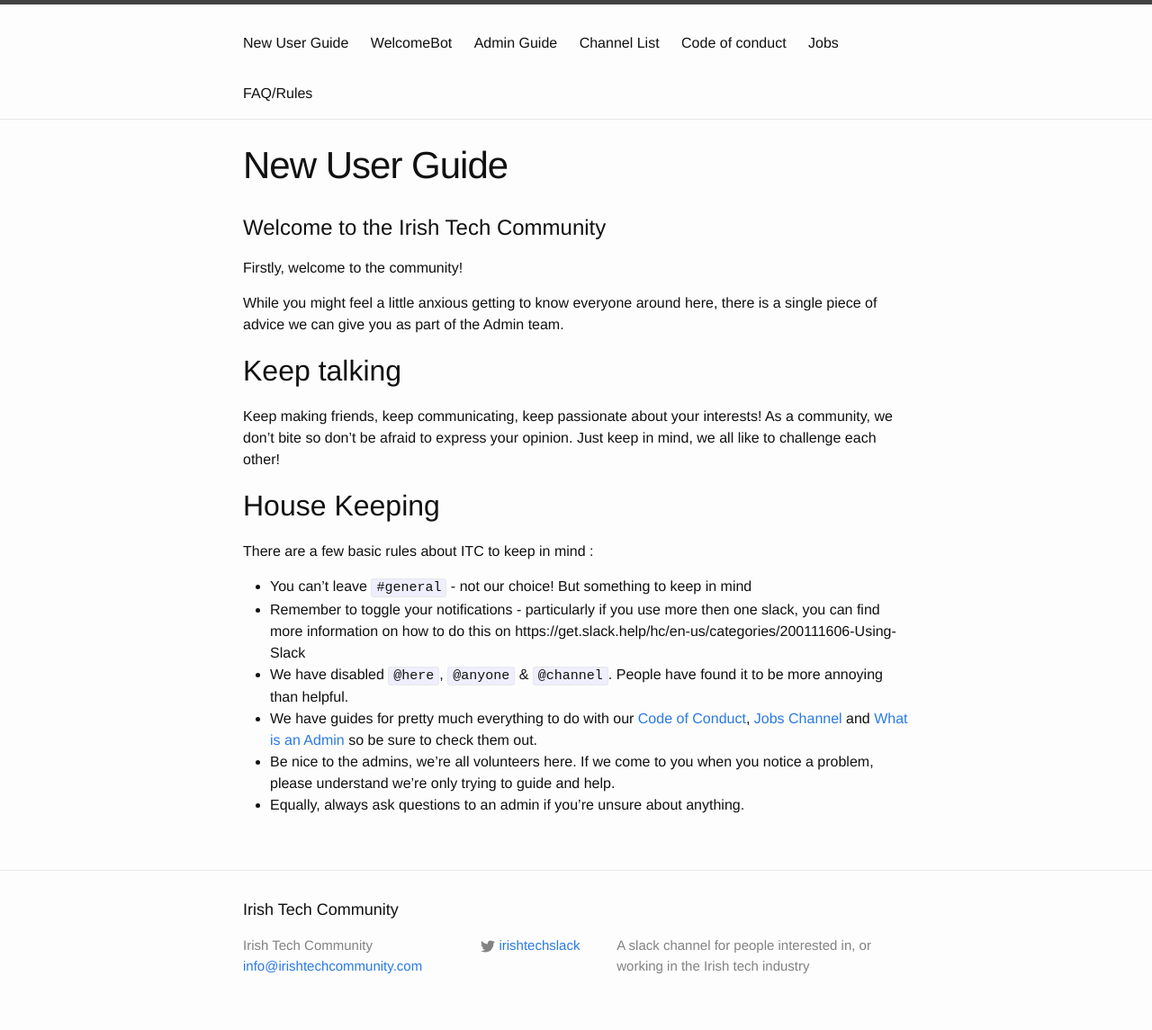
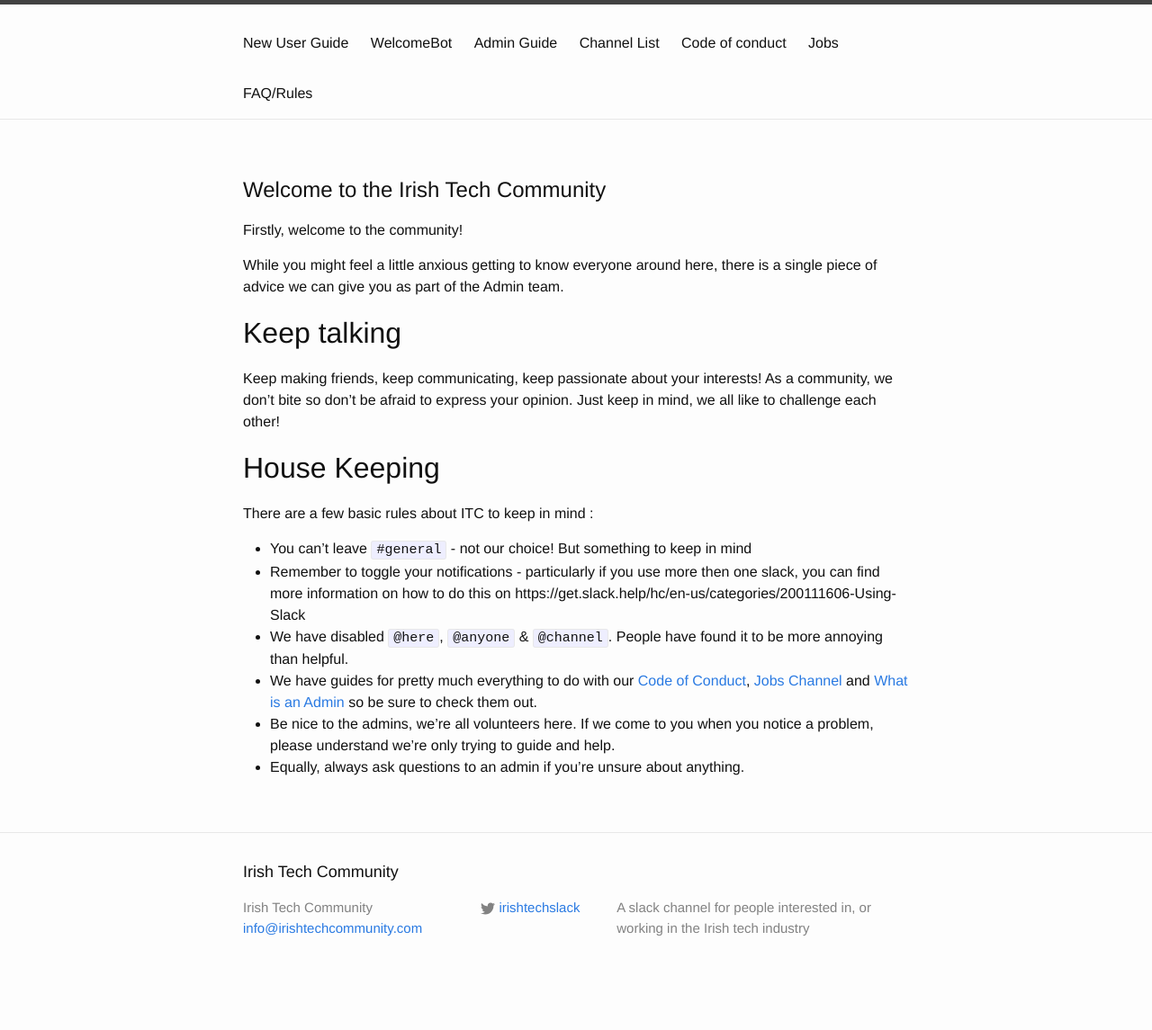
Before and after one commit to IrishTechCommunity/irishtechcommunity.github.io, a Jekyll site: the page built from NewUserGuide.md, in a window 1280 px wide. Shown: the whole page at 90% size. Built offline with Jekyll 4.4.1, drawn with Linux system fonts in a browser that asks for light colours; a script that is not in the unit is left out; after the commit the page ends 1103 px from its top, so only the background shows below that.

Commit message:
updatedpages.html
commenting out of post title
inclusion of imager imbed class

```diff
--- a/_layouts/page.html
+++ b/_layouts/page.html
@@ -4,7 +4,8 @@ layout: default
 <div class="post">
 
   <header class="post-header">
-    <h1 class="post-title">{{ page.title }}</h1>
+   <!-- <h1 class="post-title">{{ page.title }}</h1> -->
+    <h1 class="imgur-embed-pub" href="//imgur.com/aP6Lr"> </h1>
   </header>
 
   <article class="post-content">
```
